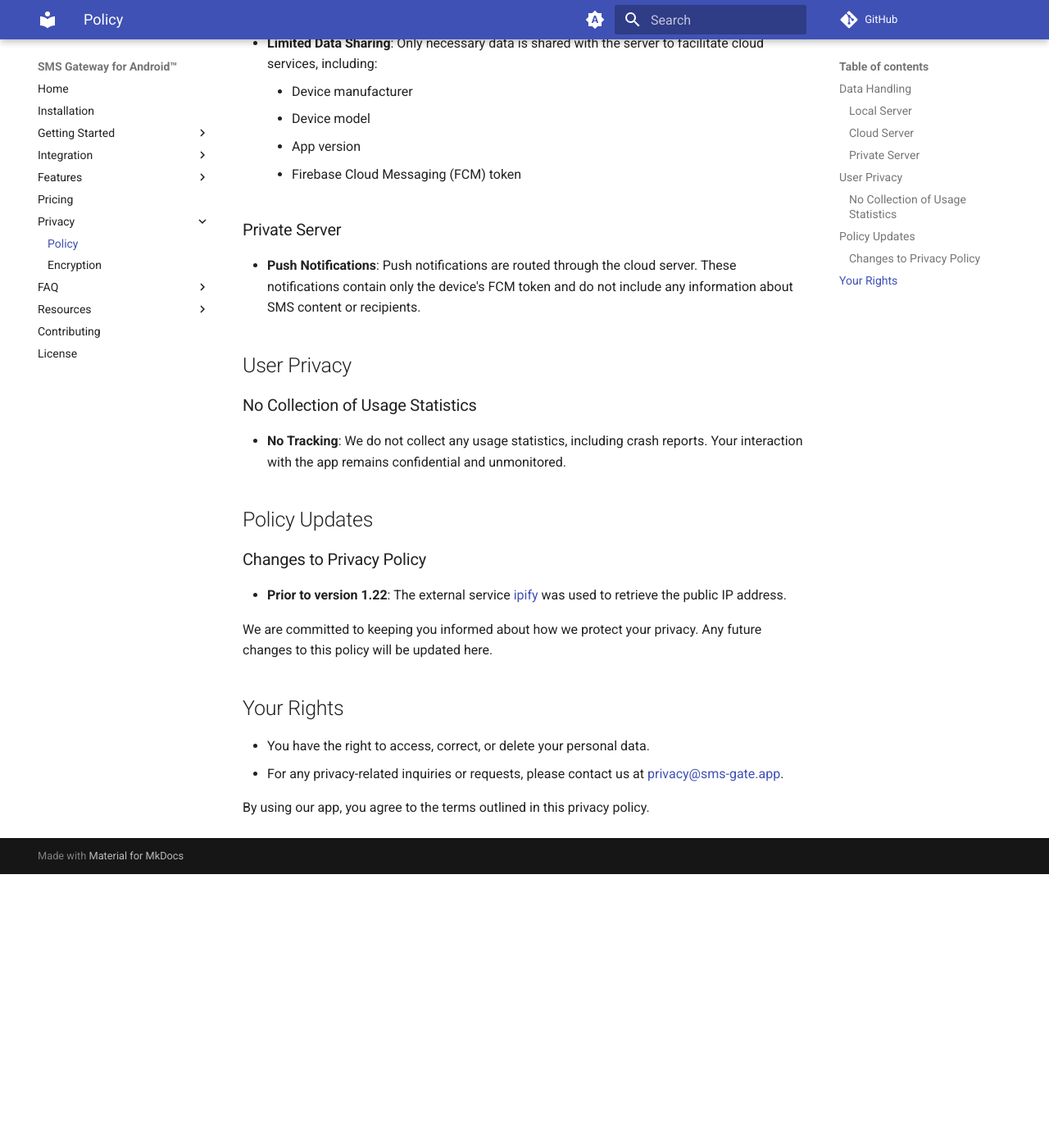
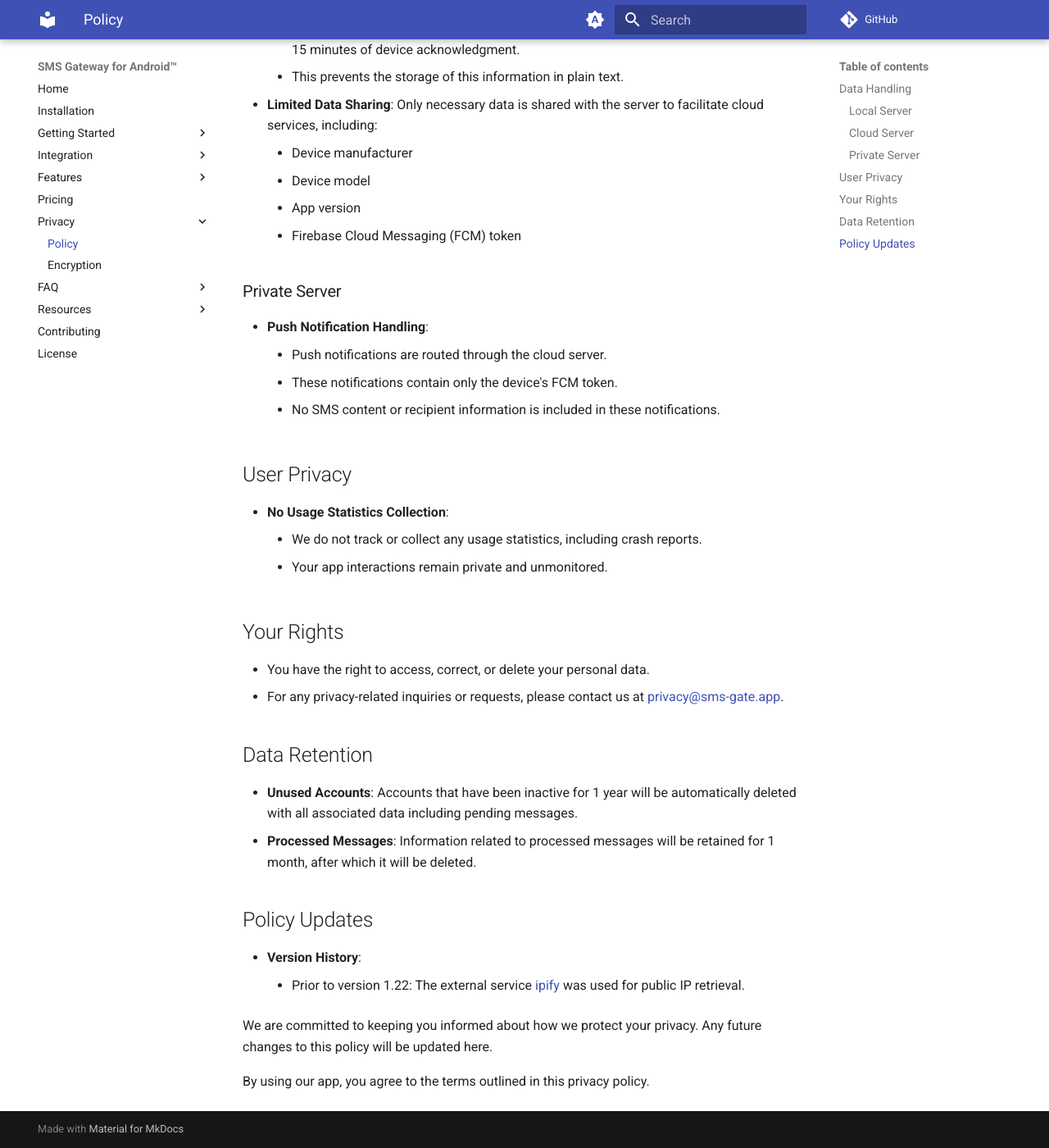
Before and after one commit to android-sms-gateway/docs-web, an MkDocs documentation site: the page built from docs/privacy/policy.md, in a window 1280 px wide and 1400 px high, scrolled down 854 px. Shown: the whole window at 82% size. Built offline with MkDocs 1.6.1 and Material for MkDocs 9.7.7, drawn with Linux system fonts in a browser that asks for light colours; comment, search, counter and statistics services are not loaded; before the commit the page ends 1920 px from its top, so only the background shows below that; some of the changed text lies outside the part shown.

Commit message:
[privacy] update policy in part of retrieving public IP

```diff
--- a/docs/privacy/policy.md
+++ b/docs/privacy/policy.md
@@ -6,7 +6,9 @@
 
 ### Local Server
 
-- **Public IP Retrieval**: The app retrieves your public IP address via the Cloud or Private server, depending on the app settings. This request includes the app version and, if applicable, the Cloud or Private server token.
+- **Public IP Retrieval**:
+    - The app retrieves your public IP address via the Cloud or Private server, depending on your settings.
+    - This request includes the app version and, if applicable, the Cloud or Private server token.
 
 ### Cloud Server
 
@@ -26,25 +28,32 @@
 
 ### Private Server
 
-- **Push Notifications**: Push notifications are routed through the cloud server. These notifications contain only the device's FCM token and do not include any information about SMS content or recipients.
+- **Push Notification Handling**:
+    - Push notifications are routed through the cloud server.
+    - These notifications contain only the device's FCM token.
+    - No SMS content or recipient information is included in these notifications.
 
 ## User Privacy
 
-### No Collection of Usage Statistics
-
-- **No Tracking**: We do not collect any usage statistics, including crash reports. Your interaction with the app remains confidential and unmonitored.
-
-## Policy Updates
-
-### Changes to Privacy Policy
-
-- **Prior to version 1.22**: The external service [ipify](https://www.ipify.org) was used to retrieve the public IP address.
-
-We are committed to keeping you informed about how we protect your privacy. Any future changes to this policy will be updated here.
+- **No Usage Statistics Collection**:
+    - We do not track or collect any usage statistics, including crash reports.
+    - Your app interactions remain private and unmonitored.
 
 ## Your Rights
 
 - You have the right to access, correct, or delete your personal data.
 - For any privacy-related inquiries or requests, please contact us at [privacy@sms-gate.app](mailto:privacy@sms-gate.app).
 
+## Data Retention
+
+- **Unused Accounts**: Accounts that have been inactive for 1 year will be automatically deleted with all associated data including pending messages.
+- **Processed Messages**: Information related to processed messages will be retained for 1 month, after which it will be deleted.
+
+## Policy Updates
+
+- **Version History**:
+    - Prior to version 1.22: The external service [ipify](https://www.ipify.org) was used for public IP retrieval.
+
+We are committed to keeping you informed about how we protect your privacy. Any future changes to this policy will be updated here.
+
 By using our app, you agree to the terms outlined in this privacy policy.
--- a/mkdocs.yml
+++ b/mkdocs.yml
@@ -74,6 +74,7 @@
         remove_comments: true
       cache_safe: true
   - social
+  - git-revision-date-localized
 markdown_extensions:
   - pymdownx.highlight:
       anchor_linenums: true
```
Also changed, not shown: 4 other files.
